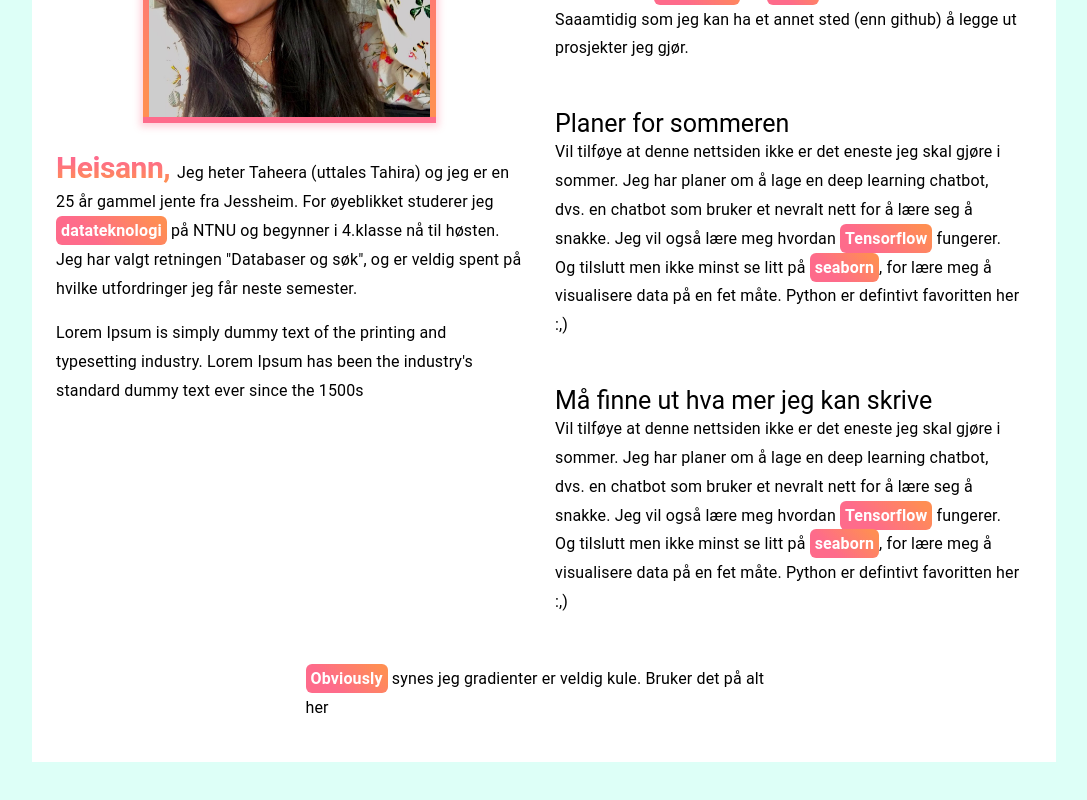
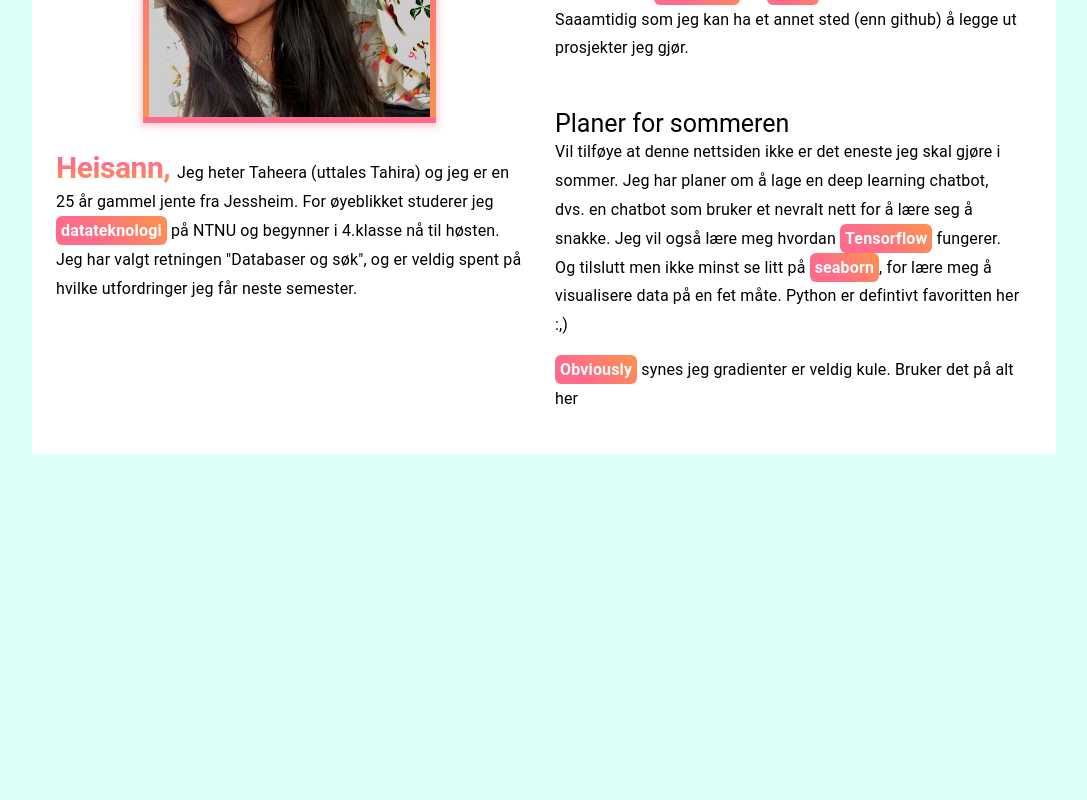
Before and after one commit to taheeraahmed/Making-a-react-app, a React (Create React App) app: page / in a window 1280 px wide. Shown: the part 613-1413 px from the top of the page, without its empty margins (96-1183 px from the left). After the commit the page ends 1115 px from the top, so only its background shows below. Built offline with nearby package versions, Linux system fonts and the light colour scheme.

Commit message:
Fjernet tekst fra navbar.js

```diff
--- a/src/components/Navbar.js
+++ b/src/components/Navbar.js
@@ -138,9 +138,6 @@ export default function Navbar() {
                 Jeg har valgt retningen "Databaser og søk", og er veldig spent på hvilke utfordringer jeg får neste semester.
 
             </Typography>
-            <Typography paragraph = {true} style={{lineHeight: '1.8'}}>
-            Lorem Ipsum is simply dummy text of the printing and typesetting industry. Lorem Ipsum has been the industry's standard dummy text ever since the 1500s
-            </Typography>
 
           </Grid>
           <Grid item xs={12} sm={6} lg={6} >
@@ -163,24 +160,10 @@ export default function Navbar() {
               data på en fet måte.
               Python er defintivt favoritten her :,)
             </Typography>
-
-            <Typography variant='h3' className={ classes.h3 }>
-              Må finne ut hva mer jeg kan skrive
-            </Typography>
-            <Typography paragraph = {true} style={{lineHeight: '1.8'}}>
-              Vil tilføye at denne nettsiden ikke er det eneste jeg skal gjøre i sommer. Jeg har planer om å lage
-              en deep learning chatbot, dvs. en chatbot som bruker et nevralt nett for å lære seg å snakke. Jeg vil også
-              lære meg hvordan <Highlighter word="Tensorflow"/> fungerer. Og tilslutt men ikke minst se litt på <Highlighter word="seaborn"/>,
-              for lære meg å visualisere data på en fet måte.
-              Python er defintivt favoritten her :,)
-            </Typography>
-
-
-          </Grid>
-          <Grid item xs={12} sm={6} lg={6} >
             <Typography paragraph = {true} style={{lineHeight: '1.8'}}>
               <Highlighter word = 'Obviously'/> synes jeg gradienter er veldig kule. Bruker det på alt her
             </Typography>
+
           </Grid>
 
         </Grid>
```
